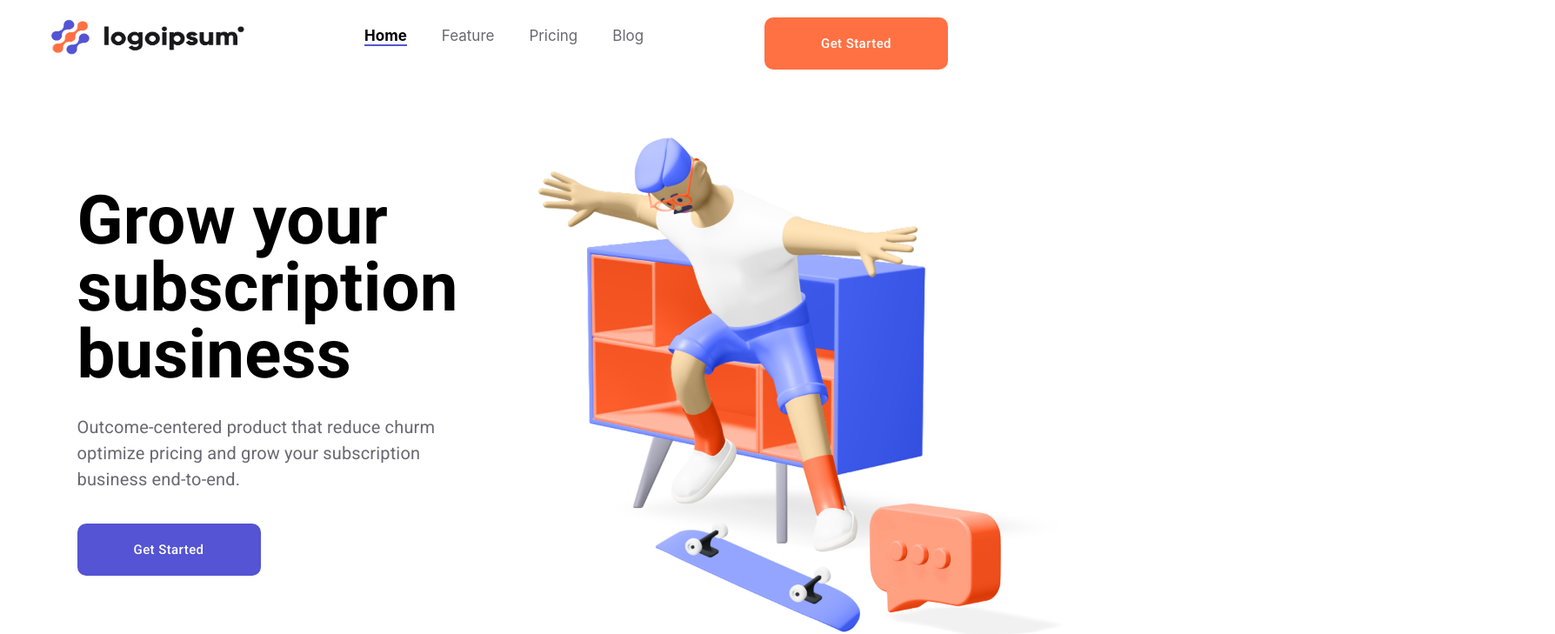
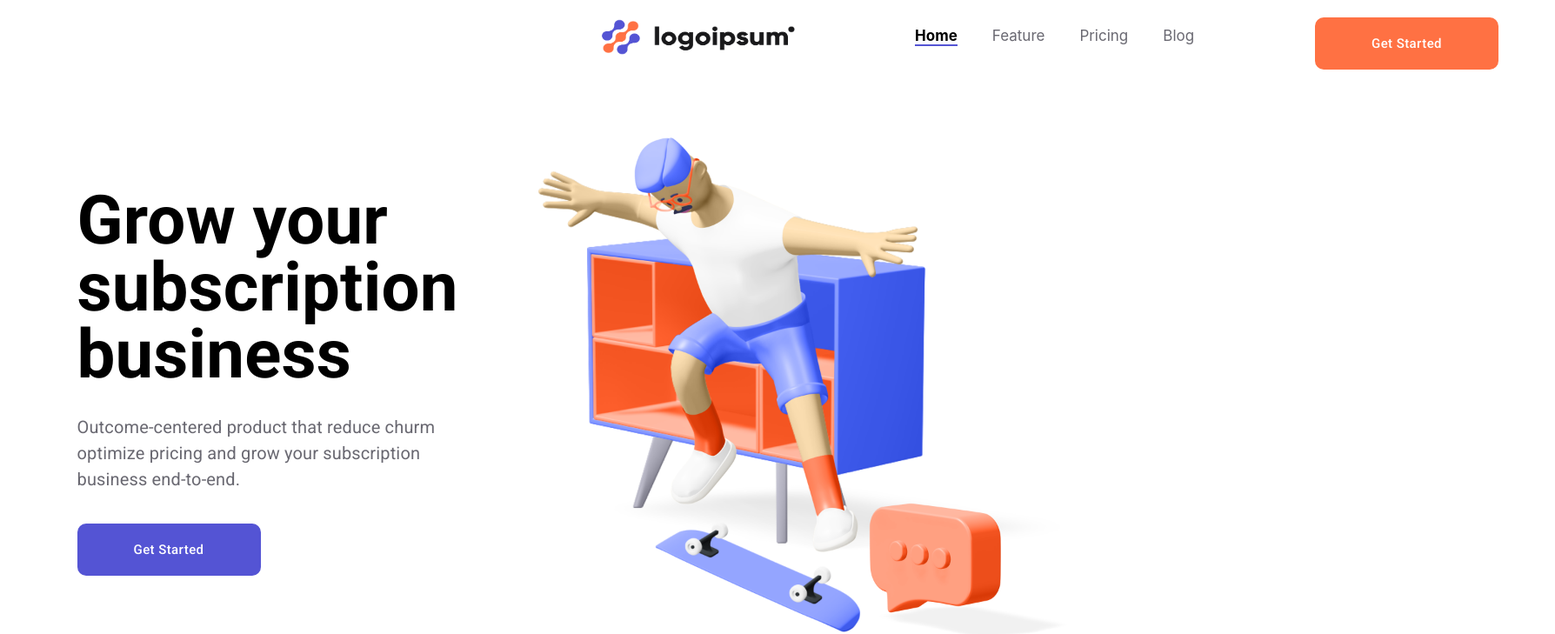
Before and after one commit to Mamoor000khan/Logoipsum-react-app, a React (Create React App) app: page / in a window 1280 px wide. Shown: the top 729 px of the page at 87% size, 1788 px wide, since content can reach past the window. Built offline with nearby package versions, Linux system fonts and the light colour scheme.

Commit message:
fixes pricing pack

```diff
--- a/src/components/Nav/navbar.js
+++ b/src/components/Nav/navbar.js
@@ -14,7 +14,7 @@ const useStyles = makeStyles((theme) => ({
          height:'60xp',
           marginBottom:'135px',
            marginTop: '12px',
-           marginLeft: "35px",
+           marginLeft: "668px",
           textAlign:'centre',
       },
   link: {
--- a/src/components/pricing/pricingpack.js
+++ b/src/components/pricing/pricingpack.js
@@ -48,7 +48,7 @@ export default function SpacingGrid() {
   return (
     <Grid container className={classes.root} spacing={2}>
       <Grid item xs={12} md={12}>
-        <Grid container style={{display:'flex', justifyContent:'space-around'}}>
+        <Grid container style={{display:'flex', justifyContent:'center'}}>
 
 
               <Grid className={classes.packItem} >
```
